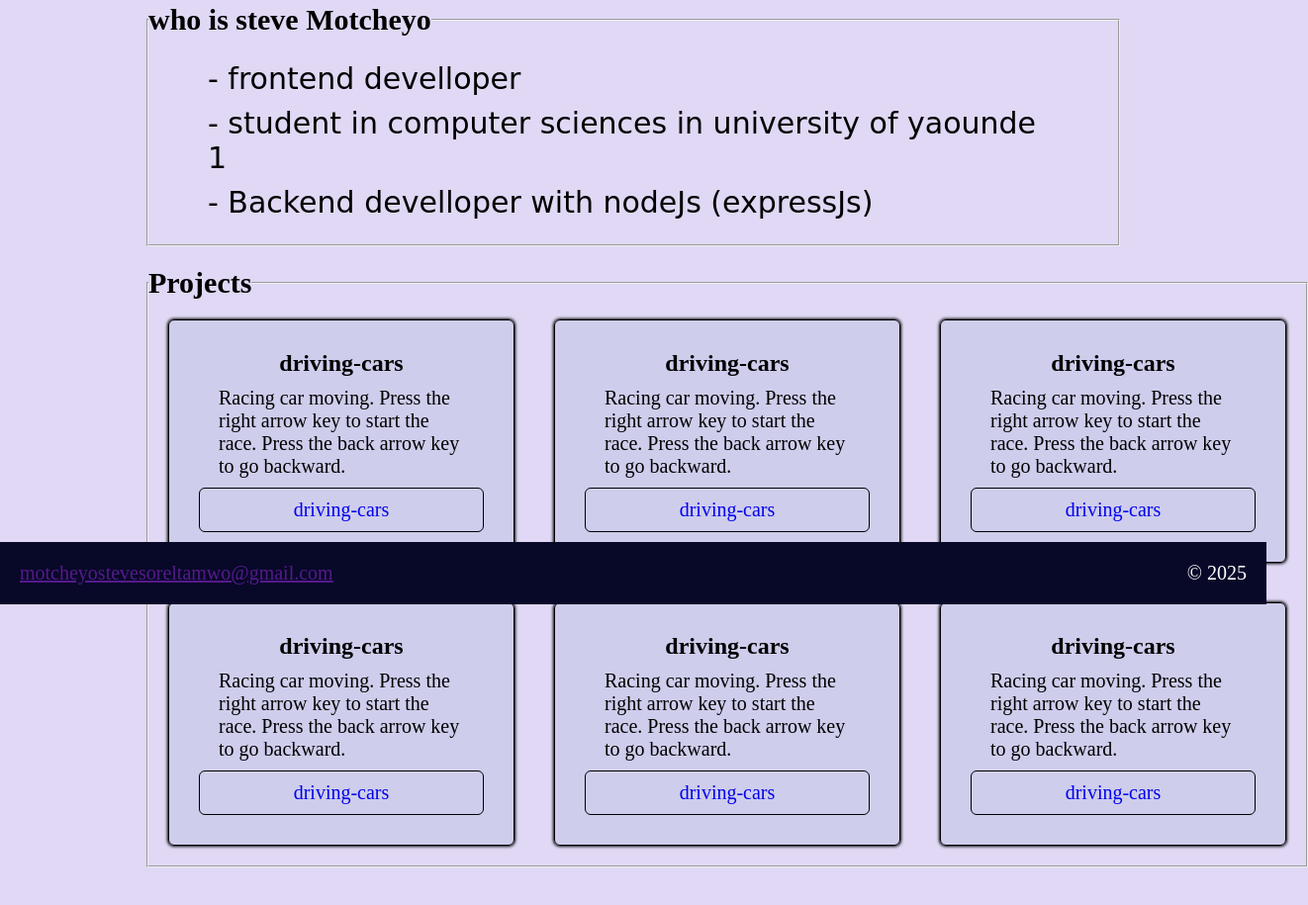
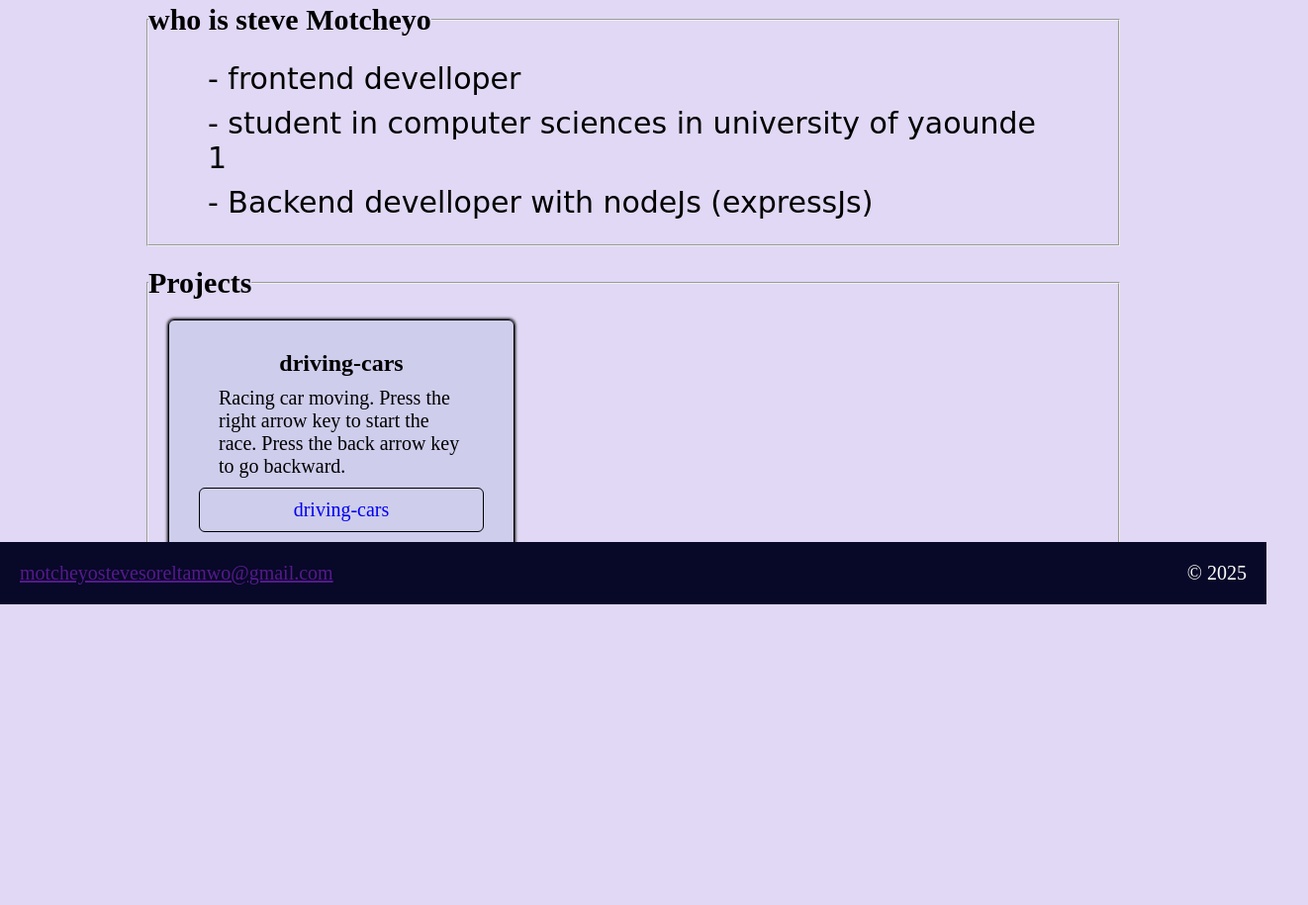
Before and after one commit to stevesorelmotcheyo/project-motcheyo, a plain HTML site: page index.html in a window 1280 px wide. Shown: the part 189-1104 px from the top of the page at 99% size, 1322 px wide, since content can reach past the window. After the commit the page ends 853 px from the top, so only its background shows below. Drawn offline with Linux system fonts and the light colour scheme.

Commit message:
Commit two

```diff
--- a/html/index.html
+++ b/index.html
@@ -37,38 +37,8 @@
                 <div id="first1">
                         <h2>driving-cars</h2>
                         <p>  Racing car moving. Press the right arrow key to start the race. Press the back arrow key to go backward. </p>
-                        <a href="jeux.html" target="_blank">driving-cars</a>
+                        <a href="/html/jeux.html" target="_blank">driving-cars</a>
                 </div>
-
-                <div id="first1">
-                    <h2>driving-cars</h2>
-                    <p>  Racing car moving. Press the right arrow key to start the race. Press the back arrow key to go backward. </p>
-                    <a href="jeux.html" target="_blank">driving-cars</a>
-            </div>
-
-            <div id="first1">
-                <h2>driving-cars</h2>
-                <p>  Racing car moving. Press the right arrow key to start the race. Press the back arrow key to go backward. </p>
-                <a href="jeux.html" target="_blank">driving-cars</a>
-        </div>
-
-        <div id="first1">
-            <h2>driving-cars</h2>
-            <p>  Racing car moving. Press the right arrow key to start the race. Press the back arrow key to go backward. </p>
-            <a href="jeux.html" target="_blank">driving-cars</a>
-    </div>
-
-    <div id="first1">
-        <h2>driving-cars</h2>
-        <p>  Racing car moving. Press the right arrow key to start the race. Press the back arrow key to go backward. </p>
-        <a href="jeux.html" target="_blank">driving-cars</a>
-</div>
-
-<div id="first1">
-    <h2>driving-cars</h2>
-    <p>  Racing car moving. Press the right arrow key to start the race. Press the back arrow key to go backward. </p>
-    <a href="jeux.html" target="_blank">driving-cars</a>
-</div>
 
         </fieldset>
     </section>
```
